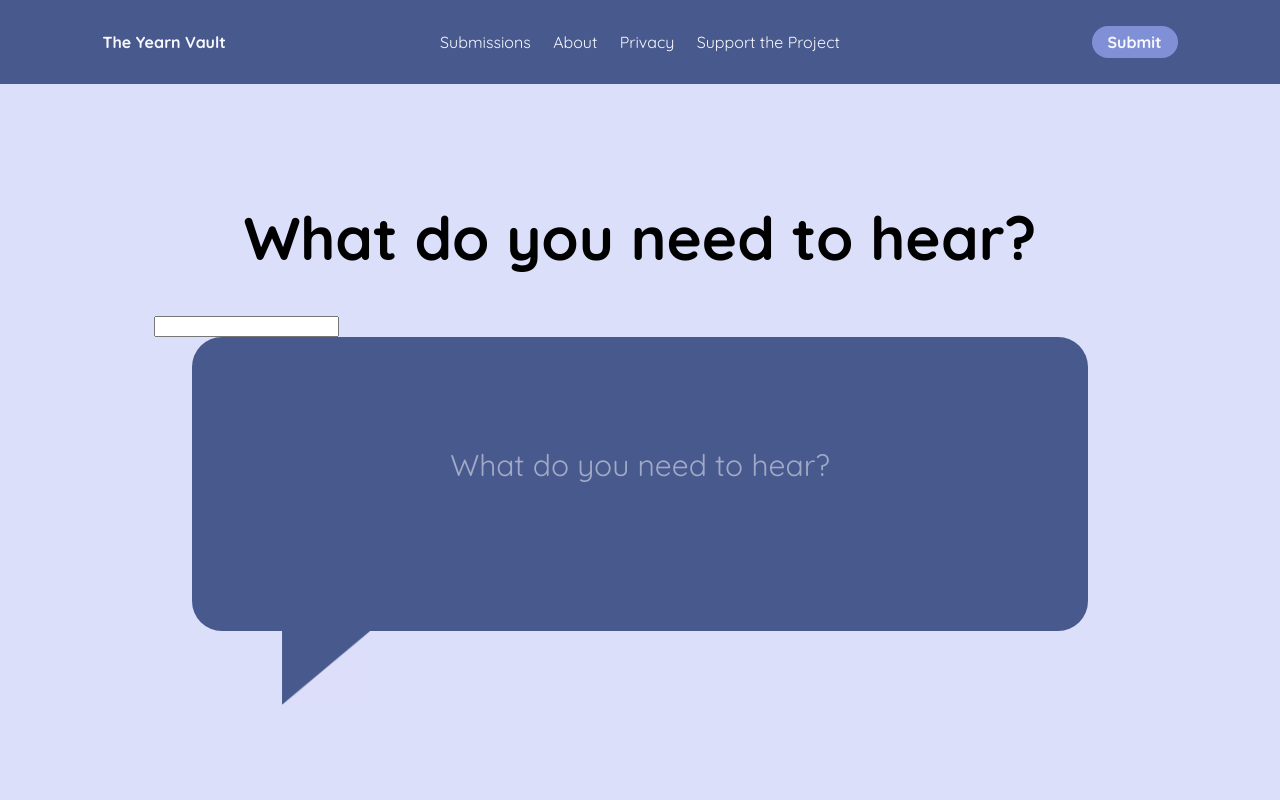
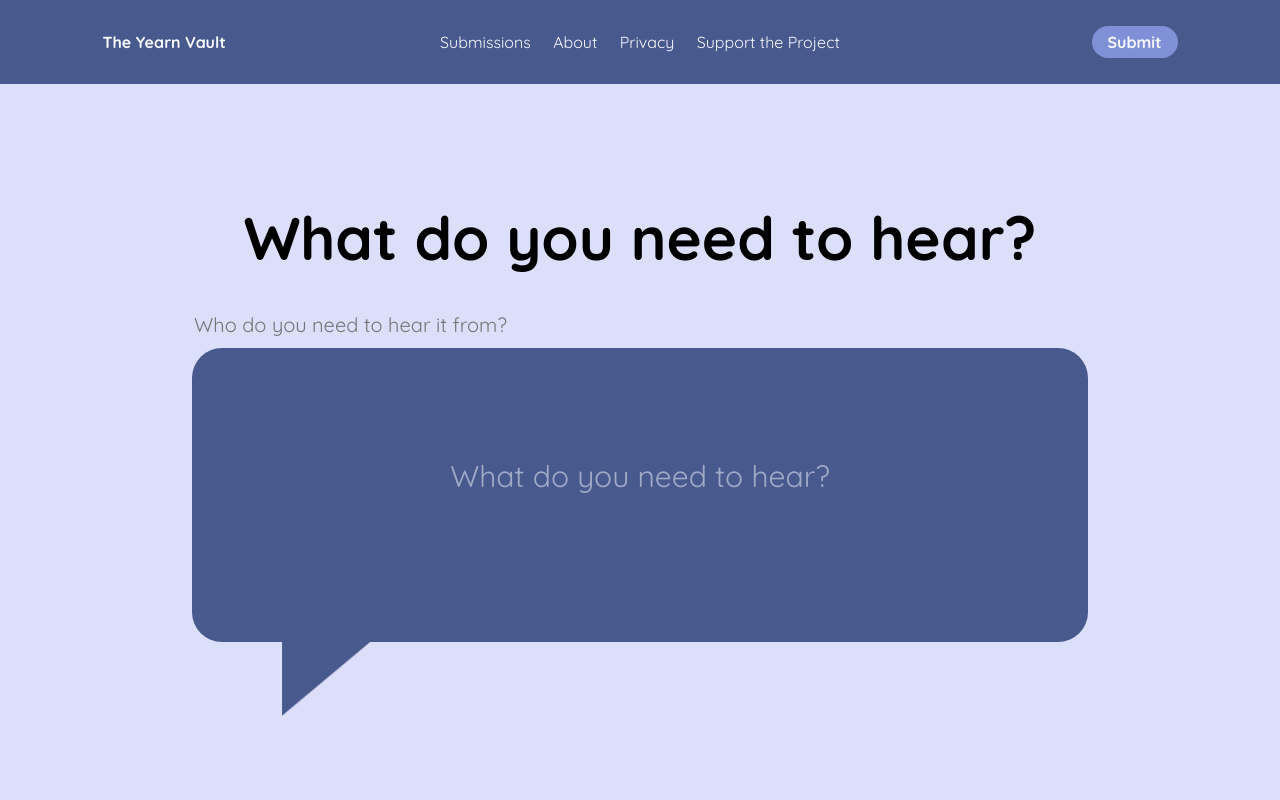
Before and after one commit to jewelcodes/the-yearn-vault, a React (Create React App) app in the folder frontend/: page /submit in a window 1280 px wide. Shown: the top 800 px of the page. Built offline with nearby package versions, Linux system fonts and the light colour scheme.

Commit message:
submit: field to enter person's name

```diff
--- a/frontend/src/components/MessageEditor.css
+++ b/frontend/src/components/MessageEditor.css
@@ -19,3 +19,15 @@
     color: inherit;
     opacity: 0.5;
 }
+
+.message-sender-input {
+    display: block;
+    width: 70vw;
+    margin: 0 auto 0.5em auto;
+    border: none;
+    background: none transparent;
+    --webkit-appearance: none;
+    font-family: inherit;
+    font-size: inherit;
+    color: inherit;
+}
--- a/frontend/src/components/MessageEditor.tsx
+++ b/frontend/src/components/MessageEditor.tsx
@@ -18,9 +18,12 @@ export default function MessageEditor(props:any) {
 
     return (
         <>
-            <input type="text" className="message-sender-input" />
+            <input placeholder="Who do you need to hear it from?" type="text" className="message-sender-input" />
             <div className={c+color}>
                 <textarea maxLength={111} placeholder="What do you need to hear?" className="message-text" onKeyDown={preventLineBreak} />
+            </div>
+
+            <div className="color-picker">
             </div>
         </>
     );
```
